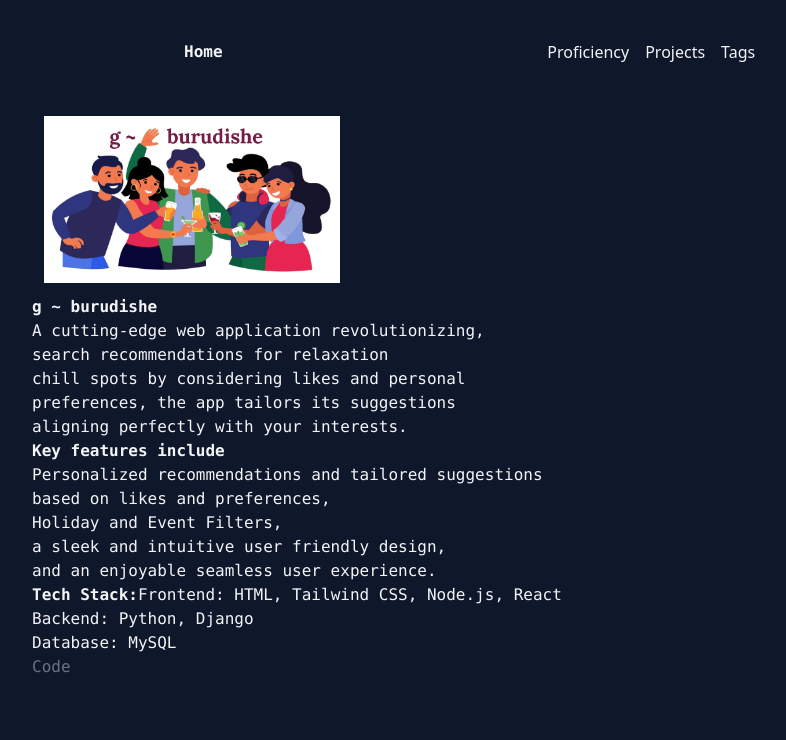
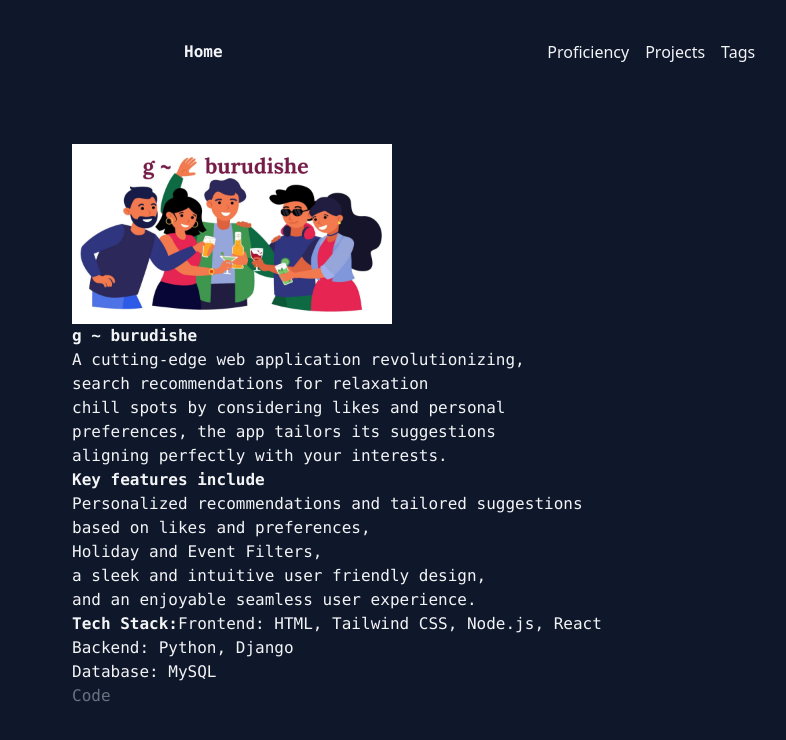
Before and after one commit to Genevive-Mbesi/Portfolio, a React (Create React App) app in the folder portfolio/: page /projects in a window 1280 px wide. Shown: the top 740 px of the page, without its empty margins (48-834 px from the left). Built offline with nearby package versions, Linux system fonts and the light colour scheme.

Commit message:
Projects

```diff
--- a/portfolio/src/components/projects.jsx
+++ b/portfolio/src/components/projects.jsx
@@ -5,10 +5,10 @@ import {Card, CardHeader,CardFooter,Typography,CardBody,} from "@material-tailwi
 
 export default function Projects() {
     return (
-<Card className=" font-mono text-gray-100  mx-20">
+<Card className=" font-mono text-gray-100 p-10  mx-20">
       <CardBody>
         <img
-          src={gburudishe} alt ='g-burudishe'className='w-80  shadow-indigo-500 p-3'
+          src={gburudishe} alt ='g-burudishe'className='w-80 shadow-indigo-500 '
         />
         <Typography className="text-s">
 
```
